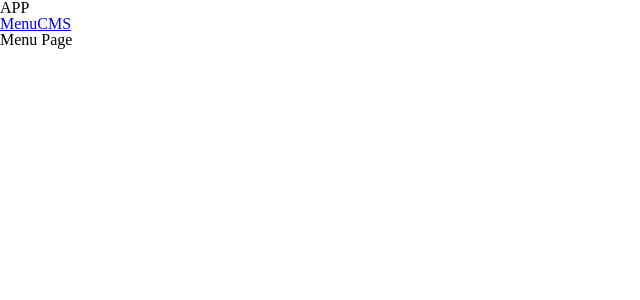
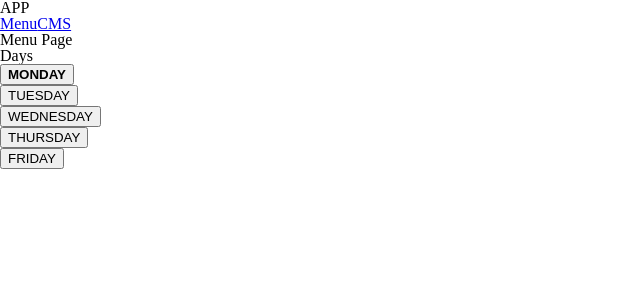
Before and after one commit to maladr0it/onigiri, a React app: page / in a window 1280 px wide. Shown: the top 300 px of the page, without its empty margins (0-640 px from the left). Built offline with nearby package versions, Linux system fonts and the light colour scheme.

Commit message:
add weekdays

```diff
--- a/package.json
+++ b/package.json
@@ -20,11 +20,13 @@
     "@types/react": "^16.9.20",
     "@types/react-dom": "^16.9.5",
     "@types/react-router-dom": "^5.1.3",
+    "@types/styled-components": "^4.4.3",
     "babel-loader": "^8.0.6",
     "copy-webpack-plugin": "^5.1.1",
     "css-loader": "^3.4.2",
     "ejs": "^3.0.1",
     "html-webpack-plugin": "^3.2.0",
+    "regenerator-runtime": "^0.13.3",
     "style-loader": "^1.1.3",
     "typescript": "^3.7.5",
     "webpack": "^4.41.6",
@@ -33,8 +35,10 @@
     "webpack-merge": "^4.2.2"
   },
   "dependencies": {
+    "firebase": "^7.8.2",
     "react": "^16.12.0",
     "react-dom": "^16.12.0",
-    "react-router-dom": "^5.1.2"
+    "react-router-dom": "^5.1.2",
+    "styled-components": "^5.0.1"
   }
 }
--- /dev/null
+++ b/src/app/Menu/DaysOfWeek.tsx
@@ -0,0 +1,46 @@
+import React from "react";
+import styled from "styled-components";
+
+const DAYS = [
+  "SUNDAY",
+  "MONDAY",
+  "TUESDAY",
+  "WEDNESDAY",
+  "THURSDAY",
+  "FRIDAY",
+  "SATURDAY",
+];
+
+const DayButton = styled.button<{ selected: boolean }>`
+  font-weight: ${(props) => (props.selected ? "bold" : "normal")};
+`;
+
+interface Props {
+  days: number[];
+  selectedDay: number;
+  onDayClick: (day: number) => void;
+}
+
+export const DaysOfWeek: React.FC<Props> = ({
+  days,
+  selectedDay,
+  onDayClick,
+}) => {
+  return (
+    <>
+      <h3>Days</h3>
+      <ul>
+        {days.map((day, i) => (
+          <li className="" key={i}>
+            <DayButton
+              selected={day === selectedDay}
+              onClick={() => onDayClick(day)}
+            >
+              {DAYS[new Date(day).getUTCDay()]}
+            </DayButton>
+          </li>
+        ))}
+      </ul>
+    </>
+  );
+};
--- a/src/app/Menu/Menu.tsx
+++ b/src/app/Menu/Menu.tsx
@@ -1,5 +1,21 @@
-import React from "react";
+import React, { useState, useMemo } from "react";
+
+import { getWeekdays } from "../utils";
+import { DaysOfWeek } from "./DaysOfWeek";
 
 export const Menu = () => {
-  return <h2>Menu Page</h2>;
+  // only get the time on mount
+  const week = useMemo(() => getWeekdays(new Date().valueOf()), []);
+  const [selectedDay, setSelectedDay] = useState(week[0]);
+
+  return (
+    <>
+      <h2>Menu Page</h2>
+      <DaysOfWeek
+        days={week}
+        selectedDay={selectedDay}
+        onDayClick={setSelectedDay}
+      />
+    </>
+  );
 };
--- /dev/null
+++ b/src/app/db/index.ts
@@ -0,0 +1,3 @@
+import * as db from "./db";
+
+export default db;
--- /dev/null
+++ b/src/app/db/utils.ts
@@ -0,0 +1,8 @@
+import firebase from "firebase/app";
+
+const Timestamp = firebase.firestore.Timestamp;
+
+export const dateToTimestamp = (date: Date) => {
+  const ms = new Date(date).setHours(0, 0, 0, 0);
+  return new Timestamp(ms / 1000, 0);
+};
--- a/src/app/index.tsx
+++ b/src/app/index.tsx
@@ -1,5 +1,7 @@
 import React from "react";
 import ReactDOM from "react-dom";
+
+import "regenerator-runtime/runtime";
 
 import { App } from "./App";
 
--- /dev/null
+++ b/src/app/utils.ts
@@ -0,0 +1,12 @@
+export const getWeekdays = (now: number) => {
+  const current = new Date(now);
+  current.setUTCHours(0, 0, 0, 0);
+  current.setUTCDate(current.getUTCDate() - current.getUTCDay() + 1);
+
+  let week: number[] = [];
+  for (let i = 0; i < 5; i++) {
+    week.push(new Date(current).valueOf());
+    current.setUTCDate(current.getUTCDate() + 1);
+  }
+  return week;
+};
```
Also changed, not shown: src/app/db/config.ts (added, +9 -0 lines), src/app/db/db.ts (added, +50 -0 lines), 1 other file (tests, documents, lock files or other folders).
